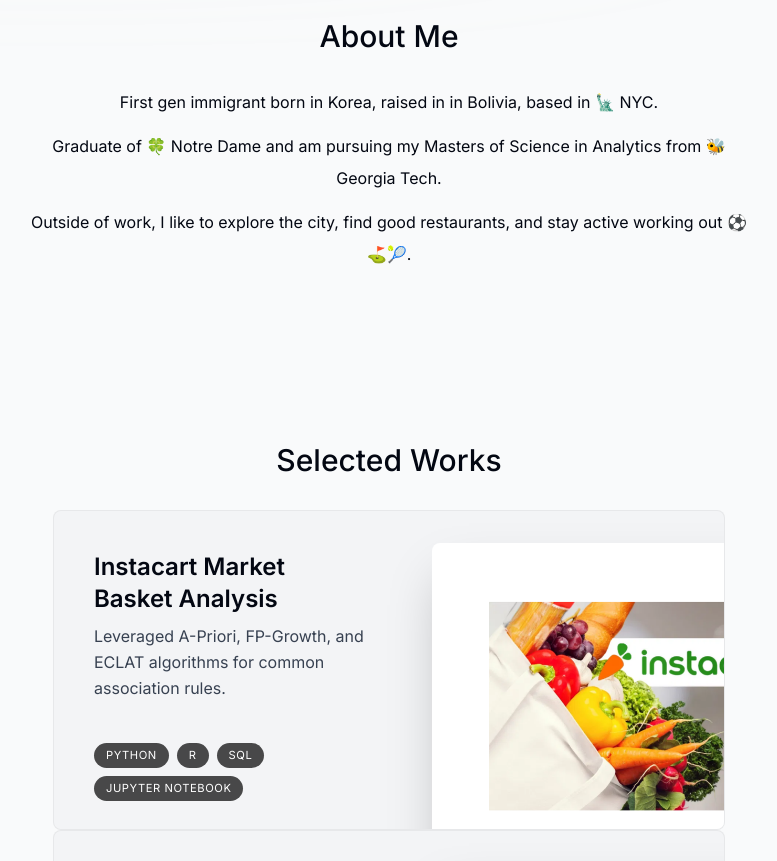
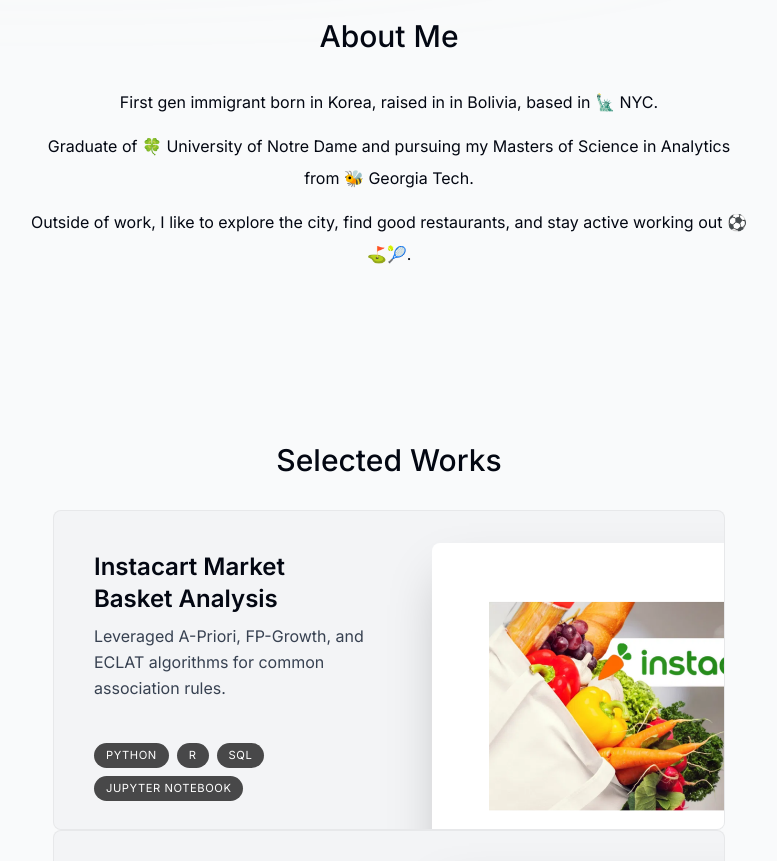
Before and after one commit to shkim22/portfolio-website, a Next.js app: page / in a window 1280 px wide. Shown: the part 860-1721 px from the top of the page, without its empty margins (251-1028 px from the left). Built offline with nearby package versions, Linux system fonts and the light colour scheme.

Commit message:
Update about.tsx

```diff
--- a/components/about.tsx
+++ b/components/about.tsx
@@ -21,7 +21,7 @@
             <SectionHeading>About me</SectionHeading>
             <p className='mb-3'>First gen immigrant born in Korea, raised in in Bolivia, based in 🗽 NYC.
             </p>
-            <p className='mb-3'>Graduate of 🍀 Notre Dame and am pursuing my Masters of Science in Analytics from 🐝 Georgia Tech.
+            <p className='mb-3'>Graduate of 🍀 University of Notre Dame and pursuing my Masters of Science in Analytics from 🐝 Georgia Tech.
             </p>
             <p className='mb-3'>
             Outside of work, I like to explore the city, find good restaurants, and stay active working out ⚽⛳️🎾.
```
